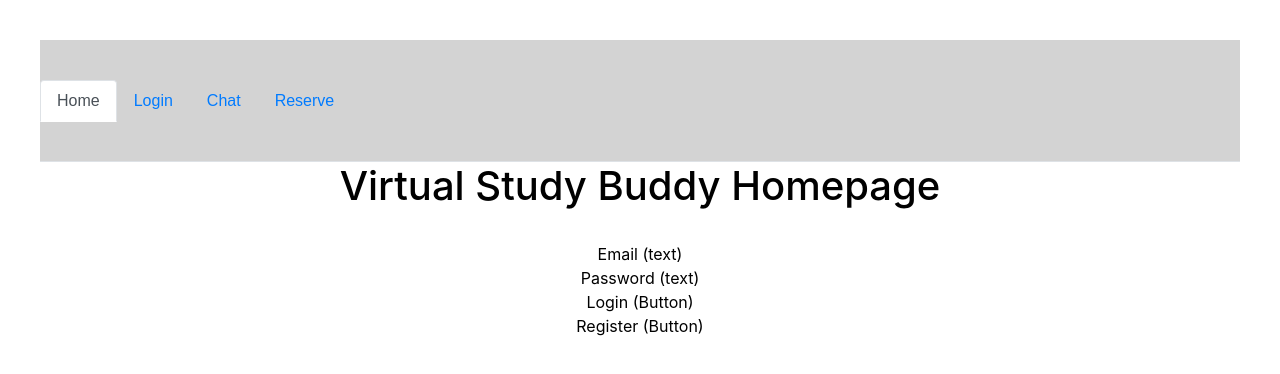
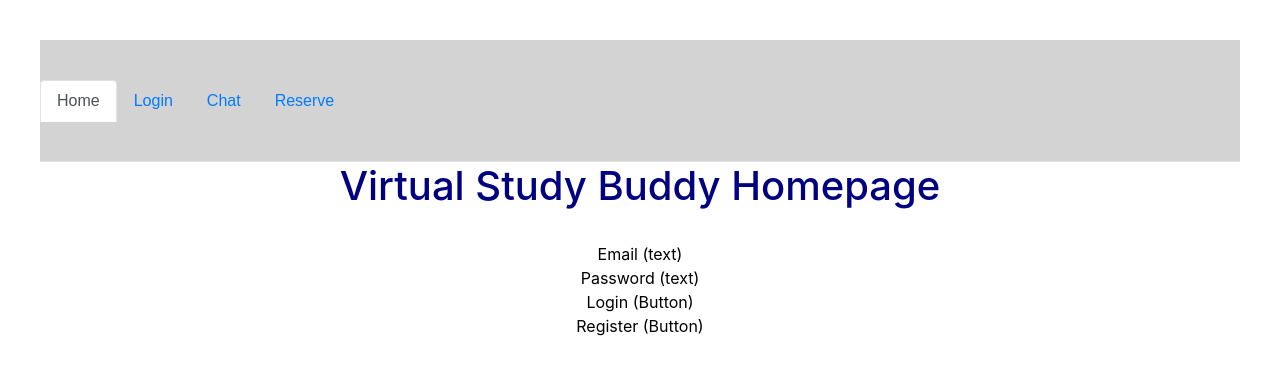
Before and after one commit to melaniecisler/Study-Buddy, a React (Create React App) app: page / in a window 1280 px wide. Shown: the top 374 px of the page. Built offline with nearby package versions, Linux system fonts and the light colour scheme.

Commit message:
added image and styling

```diff
--- a/src/components/pages/Reserve.css
+++ b/src/components/pages/Reserve.css
@@ -4,9 +4,15 @@ Form {
     padding: 40px;
     font-family: Arial;
     text-align: center;
+    background-image: url('./reserve3.jpg');
   }
 
   div {
     text-align: center;
     color: black;
+
   }
+
+  h1 {
+    color: navy;
+  }
```
